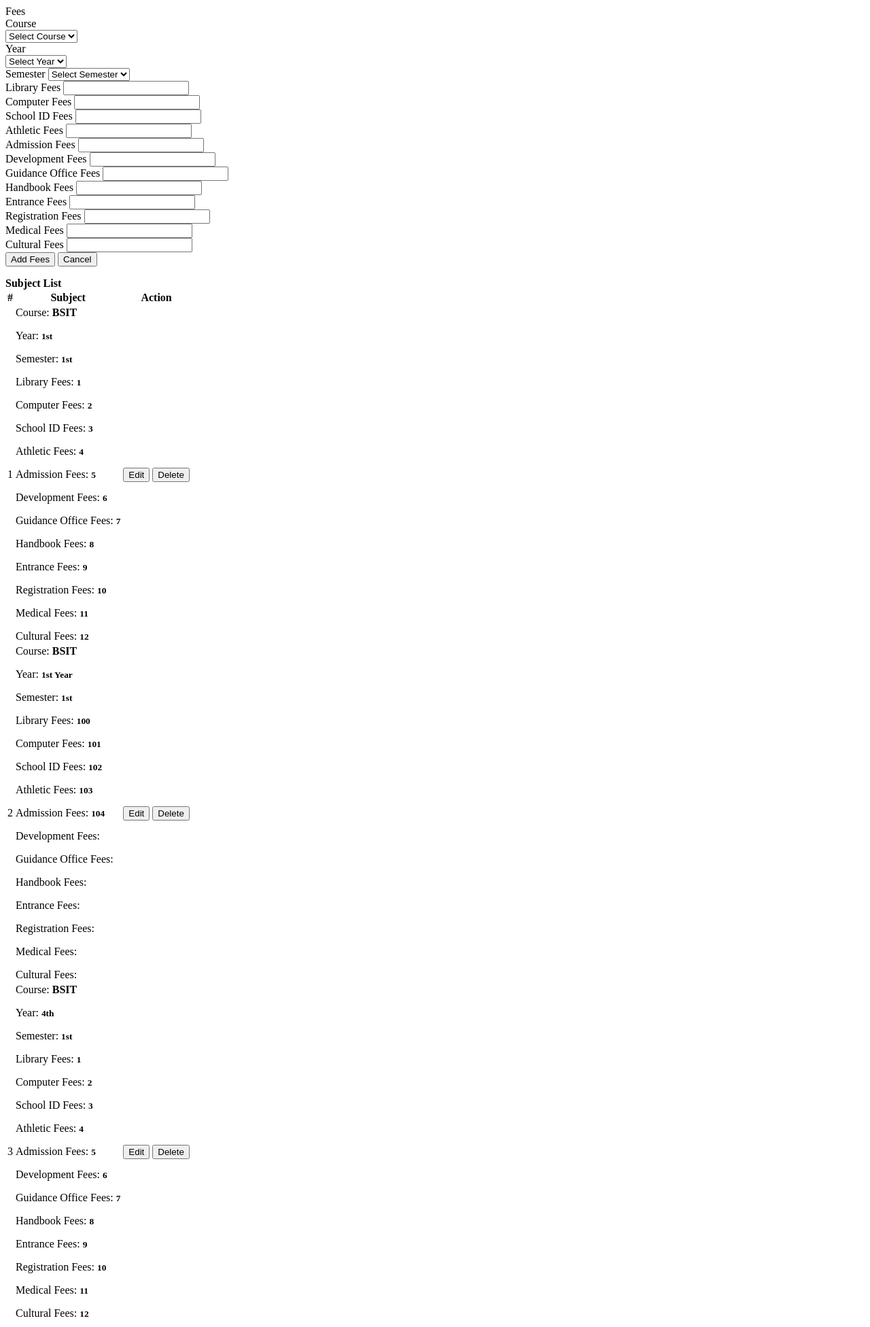
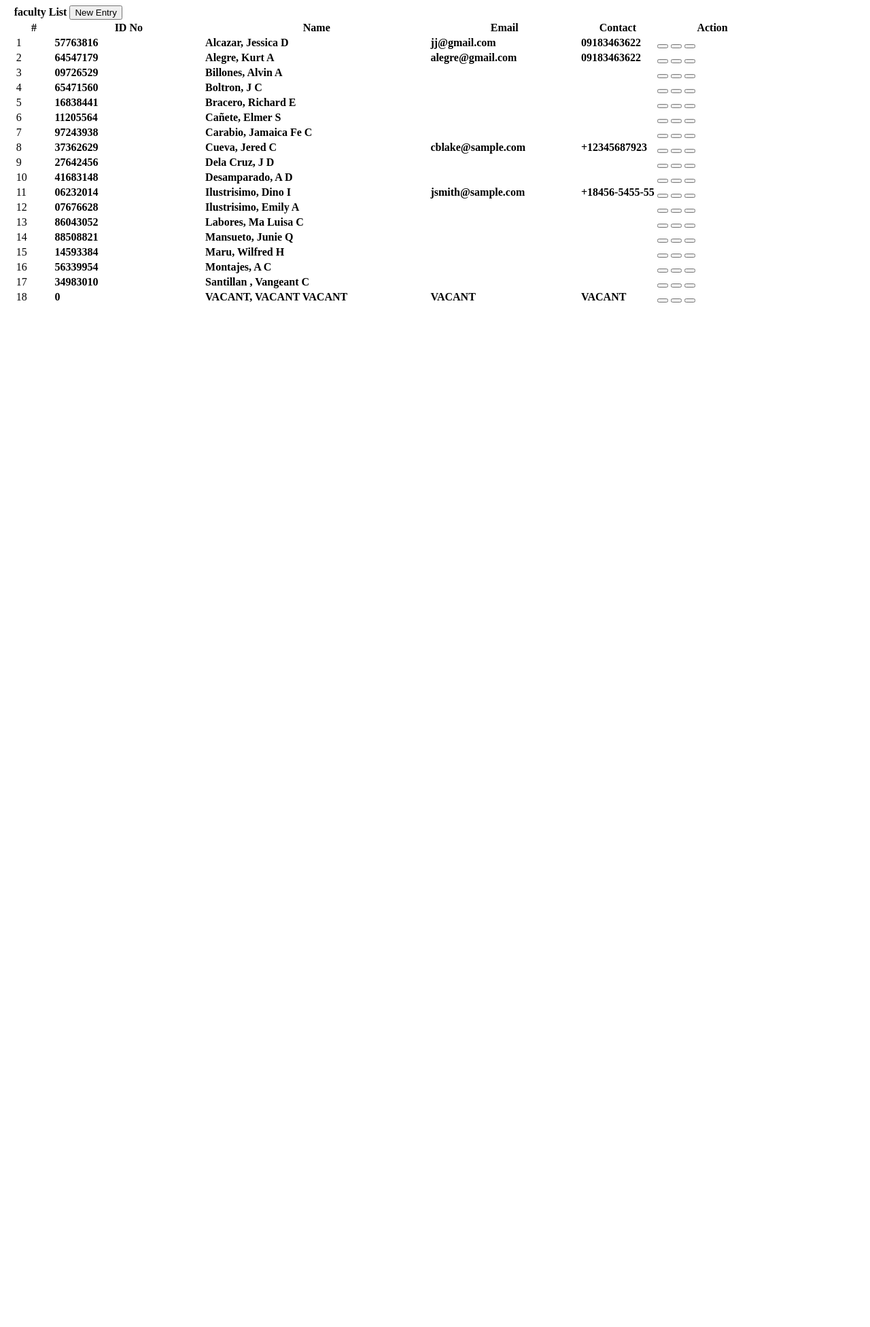
Before and after one commit to misyel15/MCC-Faculty-Loading-Schedule, a PHP site: page /admin/fees.php in a window 1280 px wide. Shown: the whole page at 68% size. After the commit the page ends 445 px from the top, so only its background shows below. Run offline with PHP 8.4, Linux system fonts and the light colour scheme; data comes from the database, SQL or seed files in the repository; some libraries are stand-ins or nearby versions.

Commit message:
Update fees.php

```diff
--- a/admin/fees.php
+++ b/admin/fees.php
@@ -1,199 +1,96 @@
 <?php include('db_connect.php');?>
+<!-- Include SweetAlert CSS -->
+<link rel="stylesheet" href="https://cdn.jsdelivr.net/npm/sweetalert2@11/dist/sweetalert2.min.css">
 
-<div class="container-fluid">
+<!-- Include SweetAlert JS -->
+<script src="https://cdn.jsdelivr.net/npm/sweetalert2@11"></script>
 
+<div class="container-fluid" style="margin-left: 1%;">
+<style>
+	input[type=checkbox] {
+		/* Double-sized Checkboxes */
+		-ms-transform: scale(1.5); /* IE */
+		-moz-transform: scale(1.5); /* FF */
+		-webkit-transform: scale(1.5); /* Safari and Chrome */
+		-o-transform: scale(1.5); /* Opera */
+		transform: scale(1.5);
+		padding: 10px;
+	}
+	.container {
+		height: 1000px; /* Set the desired height */
+		overflow-y: auto; /* Add vertical scroll if content overflows */
+	}
+</style>
 	<div class="col-lg-12">
-		<div class="row">
-			<!-- FORM Panel -->
-			<div class="col-md-4">
-			<form action="" id="manage-fees">
-				<div class="card">
-					<div class="card-header">
-						    Fees
-				  	</div>
-					<div class="card-body">
-							<input type="hidden" name="id">
-							<div class="form-group">
-						<label for="course" class="col-sm-3 control-label">Course</label>
 
-						<div class="col-sm-12">
-						<select class="form-control" name="course" id="course" required onchange="populateYear(this.value)">
-							<option value="0" disabled selected>Select Course</option>
-							<?php
-									$sql = "SELECT * FROM courses";
-									$query = $conn->query($sql);
-									while($row= $query->fetch_array()):
-										$course = $row['course'];
-									?>
-							<option value="<?php echo $course ?>" <?php echo isset($meta['coursedesc']) && $meta['coursedesc'] == $course ? 'selected' : '' ?>><?php echo ucwords($course) ?></option>
-						<?php endwhile; ?>
-						</select>
+			<div class="col-md-12">
+
 			</div>
 		</div>
-					<div class="form-group">
-						<label for="year" class="col-sm-6 control-label">Year</label>
-
-						<div class="col-sm-12">
-						<select class="form-control" name="year" id="year" required>
-							<option value="0" disabled selected>Select Year</option>
-							<?php
-									$sql = "SELECT DISTINCT(year) FROM section ";
-									$query = $conn->query($sql);
-									while($row= $query->fetch_array()):
-										$year = $row['year'];
-									?>
-							<option value="<?php echo $year ?>"><?php echo ucwords($year) ?></option>
-						<?php endwhile; ?>
-						</select>
-						</div>
-					</div>
-					<div class="form-group">
-						<div class="col-sm-12">
-							<label for="" class="control-label">Semester</label>
-							<select name="semester" class="form-control">
-								<option value="0" disabled selected>Select Semester</option>
-								<?php
-										$sql = "SELECT * FROM semester";
-										$query = $conn->query($sql);
-										while($row= $query->fetch_array()):
-											$semester = $row['sem'];
-										?>
-								<option value="<?php echo $semester ?>" <?php echo isset($meta['semester']) && $meta['semester'] == $semester ? 'selected' : '' ?>><?php echo ucwords($semester) ?></option>
-							<?php endwhile; ?>
-							</select>
-							</div>
-						</div>
-							<div class="form-group">
-							<div class="col-sm-12">
-								<label class="control-label">Library Fees</label>
-								<input type="number" class="form-control" name="library" required>
-							</div>
-							</div>
-							<div class="form-group">
-							<div class="col-sm-12">
-								<label class="control-label">Computer Fees</label>
-								<input type="number" class="form-control" name="computer">
-							</div>
-							</div>
-							<div class="form-group">
-							<div class="col-sm-12">
-								<label class="control-label">School ID Fees</label>
-								<input type="number" class="form-control" name="school_id">
-							</div>
-							</div>
-							<div class="form-group">
-							<div class="col-sm-12">
-								<label class="control-label">Athletic Fees</label>
-								<input type="number" class="form-control" name="athletic">
-							</div>
-							</div>
-							<div class="form-group">
-							<div class="col-sm-12">
-								<label class="control-label">Admission Fees</label>
-								<input type="number" class="form-control" name="admission">
-							</div>
-							</div>
-							<div class="form-group">
-							<div class="col-sm-12">
-								<label class="control-label">Development Fees</label>
-								<input type="numer" class="form-control" name="development">
-							</div>
-							</div>
-							<div class="form-group">
-							<div class="col-sm-12">
-								<label class="control-label">Guidance Office Fees</label>
-								<input type="numer" class="form-control" name="guidance">
-							</div>
-							</div>
-							<div class="form-group">
-							<div class="col-sm-12">
-								<label class="control-label">Handbook Fees</label>
-								<input type="numer" class="form-control" name="handbook">
-							</div>
-							</div>
-							<div class="form-group">
-							<div class="col-sm-12">
-								<label class="control-label">Entrance Fees</label>
-								<input type="numer" class="form-control" name="entrance">
-							</div>
-							</div>
-							<div class="form-group">
-							<div class="col-sm-12">
-								<label class="control-label">Registration Fees</label>
-								<input type="numer" class="form-control" name="registration">
-							</div>
-							</div>
-							<div class="form-group">
-							<div class="col-sm-12">
-								<label class="control-label">Medical Fees</label>
-								<input type="numer" class="form-control" name="medical">
-							</div>
-							</div>
-							<div class="form-group">
-							<div class="col-sm-12">
-								<label class="control-label">Cultural Fees</label>
-								<input type="numer" class="form-control" name="cultural">
-							</div>
-							</div>
-							</div>
-
-					<div class="card-footer">
 		<div class="row">
-							<div class="col-md-12">
-								<button class="btn btn-sm btn-primary col-sm-3 offset-md-3"> Add Fees</button>
-								<button class="btn btn-sm btn-default col-sm-3" type="button" onclick="_reset()"> Cancel</button>
-							</div>
-						</div>
-					</div>
-				</div>
-			</form>
-			</div>
 			<!-- FORM Panel -->
 
 			<!-- Table Panel -->
-			<div class="col-md-8">
+			<div class="col-md-12">
 				<div class="card">
 					<div class="card-header">
-						<b>Subject List</b>
+						<b>faculty List</b>
+						<span class="">
+
+							<button class="btn btn-primary btn-block btn-sm col-sm-2 float-right" type="button" id="new_faculty">
+					<i class="fa fa-user-plus"></i> New Entry</button>
+				</span>
 					</div>
 					<div class="card-body">
-						<table class="table table-bordered table-hover">
+
+						<table class="table table-bordered table-condensed table-hover">
+							<colgroup>
+								<col width="5%">
+								<col width="20%">
+								<col width="30%">
+								<col width="20%">
+								<col width="10%">
+								<col width="15%">
+							</colgroup>
 							<thead>
 								<tr>
 									<th class="text-center">#</th>
-									<th class="text-center">Subject</th>
+									<th class="">ID No</th>
+									<th class="">Name</th>
+									<th class="">Email</th>
+									<th class="">Contact</th>
 									<th class="text-center">Action</th>
 								</tr>
 							</thead>
 							<tbody>
 								<?php
 								$i = 1;
-								$subject = $conn->query("SELECT * FROM fees order by id asc");
-								while($row=$subject->fetch_assoc()):
+								$faculty =  $conn->query("SELECT *,concat(lastname,', ',firstname,' ',middlename) as name from faculty order by concat(lastname,', ',firstname,' ',middlename) asc");
+								while($row=$faculty->fetch_assoc()):
 								?>
 								<tr>
+
 									<td class="text-center"><?php echo $i++ ?></td>
 									<td class="">
-										<p>Course: <b><?php echo $row['course'] ?></b></p>
-										<p>Year: <small><b><?php echo $row['year'] ?></b></small></p>
-										<p>Semester: <small><b><?php echo $row['semester'] ?></b></small></p>
-										<p>Library Fees: <small><b><?php echo $row['library'] ?></b></small></p>
-										<p>Computer Fees: <small><b><?php echo $row['computer'] ?></b></small></p>
-										<p>School ID Fees: <small><b><?php echo $row['school_id'] ?></b></small></p>
-										<p>Athletic Fees: <small><b><?php echo $row['athletic'] ?></b></small></p>
-										<p>Admission Fees: <small><b><?php echo $row['admission'] ?></b></small></p>
-										<p>Development Fees: <small><b><?php echo $row['development'] ?></b></small></p>
-										<p>Guidance Office Fees: <small><b><?php echo $row['guidance'] ?></b></small></p>
-										<p>Handbook Fees: <small><b><?php echo $row['handbook'] ?></b></small></p>
-										<p>Entrance Fees: <small><b><?php echo $row['entrance'] ?></b></small></p>
-										<p>Registration Fees: <small><b><?php echo $row['registration'] ?></b></small></p>
-										<p>Medical Fees: <small><b><?php echo $row['medical'] ?></b></small></p>
-										<p>Cultural Fees: <small><b><?php echo $row['cultural'] ?></b></small></p>
+										 <p><b><?php echo $row['id_no'] ?></b></p>
+
+									</td>
+									<td class="">
+										 <p><b><?php echo ucwords($row['name']) ?></b></p>
+
+									</td>
+									<td class="">
+										 <p><b><?php echo $row['email'] ?></b></p>
+									</td>
+									<td class="text-right">
+										 <p><b><?php echo $row['contact'] ?></b></p>
 
 									</td>
 									<td class="text-center">
-										<button class="btn btn-sm btn-primary edit_fees" type="button" data-id="<?php echo $row['id'] ?>" data-course="<?php echo $row['course'] ?>" data-semester="<?php echo $row['semester'] ?>" data-year="<?php echo $row['year'] ?>" data-library="<?php echo $row['library'] ?>" data-computer="<?php echo $row['computer'] ?>" data-school_id="<?php echo $row['school_id'] ?>" data-athletic="<?php echo $row['athletic'] ?>" data-admission="<?php echo $row['admission'] ?>" data-development="<?php echo $row['development'] ?>" data-guidance="<?php echo $row['guidance'] ?>" data-handbook="<?php echo $row['handbook'] ?>" data-entrance="<?php echo $row['entrance'] ?>" data-registration="<?php echo $row['registration'] ?>" data-medical="<?php echo $row['medical'] ?>" data-cultural="<?php echo $row['cultural'] ?>">Edit</button>
-										<button class="btn btn-sm btn-danger delete_fees" type="button" data-id="<?php echo $row['id'] ?>">Delete</button>
+										<button class="btn btn-sm view_faculty" type="button" data-id="<?php echo $row['id'] ?>" >
+										<i class="fa fa fa-0x fa-eye text-secondary"></i></button>
+										<button class="btn btn-sm edit_faculty" type="button" data-id="<?php echo $row['id'] ?>" ><i class="fas fa-0x fa-edit text-primary"></i></button>
+										<button class="btn btn-sm delete_faculty" type="button" data-id="<?php echo $row['id'] ?>"><i class="fa fa fa-0x fa-trash-alt text-danger"></i></button>
 									</td>
 								</tr>
 								<?php endwhile; ?>
@@ -208,86 +105,94 @@
 
 </div>
 <style>
-
 	td{
 		vertical-align: middle !important;
 	}
+	td p{
+		margin: unset
+	}
+	img{
+		max-width:100px;
+		max-height: 150px;
+	}
 </style>
 <script>
-	function _reset(){
-		$('#manage-fees').get(0).reset()
-		$('#manage-fees input,#manage-fees textarea').val('')
+    $(document).ready(function(){
+        $('table').dataTable();
+    });
+
+    $('#new_faculty').click(function(){
+        uni_modal("New Entry","manage_faculty.php",'mid-large');
+    });
+
+    $('.view_faculty').click(function(){
+        uni_modal("Faculty Details","view_faculty.php?id="+$(this).attr('data-id'),'');
+    });
+
+    $('.edit_faculty').click(function(){
+        uni_modal("Manage Faculty","manage_faculty.php?id="+$(this).attr('data-id'),'mid-large');
+    });
+
+    $('.delete_faculty').click(function(){
+        var id = $(this).attr('data-id');
+        Swal.fire({
+            title: 'Are you sure?',
+            text: 'You will not be able to recover this data!',
+            icon: 'warning',
+            showCancelButton: true,
+            confirmButtonColor: '#3085d6',
+            cancelButtonColor: '#d33',
+            confirmButtonText: 'Yes, delete it!'
+        }).then((result) => {
+            if (result.isConfirmed) {
+                delete_faculty(id);
             }
-	$('#manage-fees').submit(function(e){
-		e.preventDefault()
-		start_load()
+        });
+    });
+
+    function delete_faculty(id){
+
         $.ajax({
-			url:'ajax.php?action=save_fees',
-			data: new FormData($(this)[0]),
-		    cache: false,
-		    contentType: false,
-		    processData: false,
+            url: 'ajax.php?action=delete_faculty',
             method: 'POST',
-		    type: 'POST',
-			success:function(resp){
-				if(resp==1){
-					alert_toast("Data successfully added",'success')
-					setTimeout(function(){
-						location.reload()
-					},1500)
+            data: { id: id },
+            success: function(resp){
+                if(resp == 1){
+                    Swal.fire({
+                        icon: 'success',
+                        title: 'Deleted!',
+                        text: 'Faculty data successfully deleted.',
+                        showConfirmButton: true,
 
-				}
-				else if(resp==2){
-					alert_toast("Data successfully updated",'success')
-					setTimeout(function(){
-						location.reload()
-					},1500)
-
+                    }).then(function() {
+                        location.reload();
+                    });
                 }
             }
-		})
-	})
-	$('.edit_fees').click(function(){
-		start_load()
-		var cat = $('#manage-fees')
-		cat.get(0).reset()
-		cat.find("[name='id']").val($(this).attr('data-id'))
-		cat.find("[name='course']").val($(this).attr('data-course'))
-		cat.find("[name='year']").val($(this).attr('data-year'))
-		cat.find("[name='semester']").val($(this).attr('data-semester'))
-		cat.find("[name='library']").val($(this).attr('data-library'))
-		cat.find("[name='computer']").val($(this).attr('data-computer'))
-		cat.find("[name='school_id']").val($(this).attr('data-school_id'))
-		cat.find("[name='athletic']").val($(this).attr('data-athletic'))
-		cat.find("[name='admission']").val($(this).attr('data-admission'))
-		cat.find("[name='development']").val($(this).attr('data-development'))
-		cat.find("[name='guidance']").val($(this).attr('data-guidance'))
-		cat.find("[name='handbook']").val($(this).attr('data-handbook'))
-		cat.find("[name='entrance']").val($(this).attr('data-entrance'))
-		cat.find("[name='registration']").val($(this).attr('data-registration'))
-		cat.find("[name='medical']").val($(this).attr('data-medical'))
-		cat.find("[name='cultural']").val($(this).attr('data-cultural'))
-		end_load()
-	})
-	$('.delete_fees').click(function(){
-		_conf("Are you sure to delete this subject?","delete_fees",[$(this).attr('data-id')])
-	})
-	function delete_fees($id){
-		start_load()
-		$.ajax({
-			url:'ajax.php?action=delete_fees',
-			method:'POST',
-			data:{id:$id},
-			success:function(resp){
-				if(resp==1){
-					alert_toast("Data successfully deleted",'success')
-					setTimeout(function(){
-						location.reload()
-					},1500)
+        });
+    }
 
+    function validateForm() {
+        let valid = true;
+        $('input, select').each(function() {
+            if ($(this).val() === '') {
+                valid = false;
+                return false;
             }
+        });
+        if (!valid) {
+            Swal.fire({
+                icon: 'error',
+                title: 'Oops...',
+                text: 'Please fill out all fields before submitting!',
+            });
         }
-		})
+        return valid;
     }
-	$('table').dataTable()
+
+    $(document).on('submit', 'form', function(e) {
+        if (!validateForm()) {
+            e.preventDefault();
+        }
+    });
 </script>
```
Lines whose indentation alone changed are shown as unchanged.
